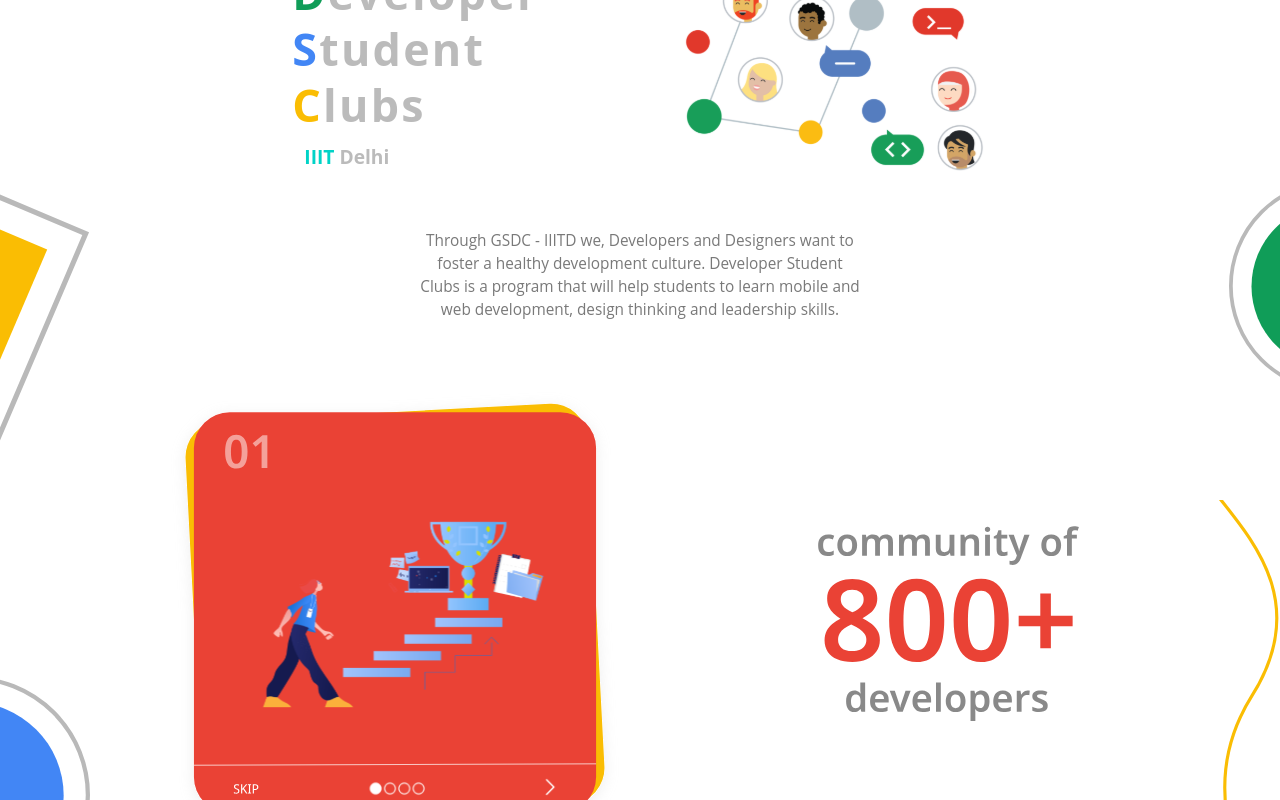
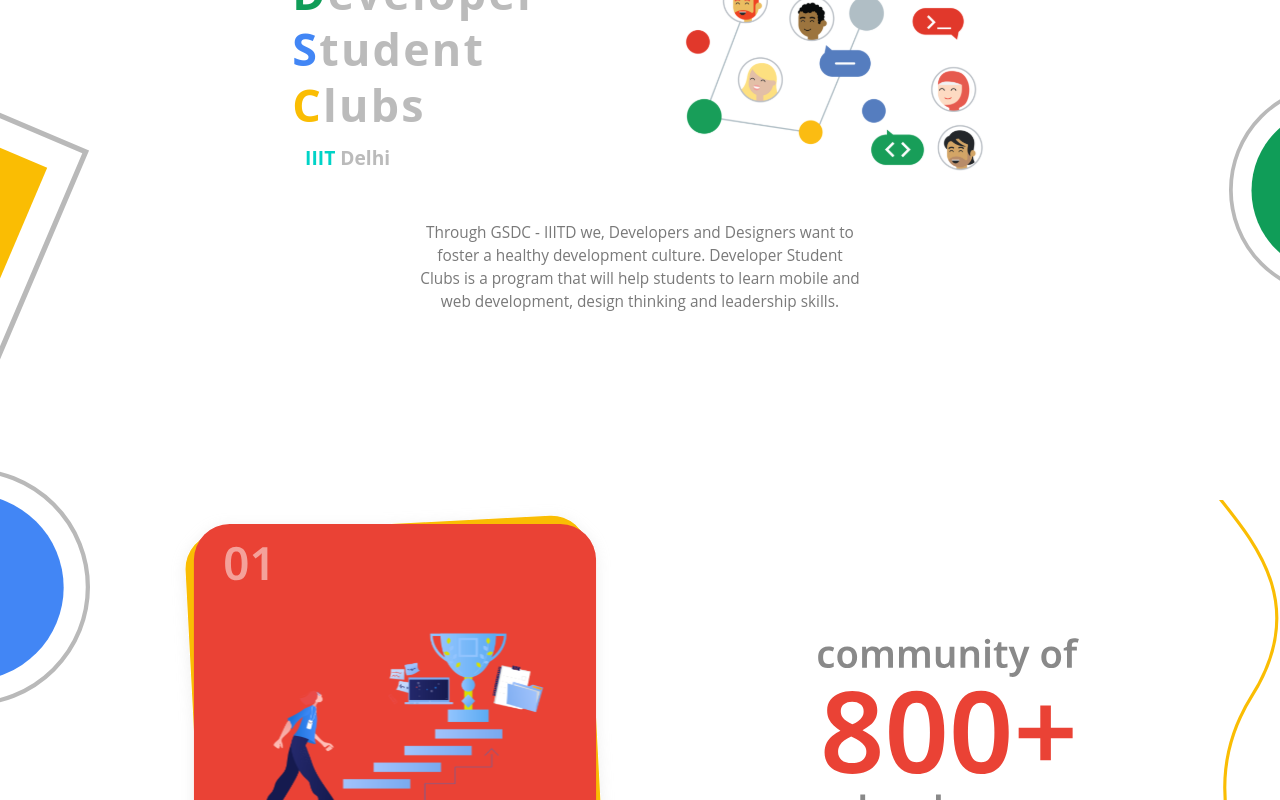
Before and after one commit to GDSC-IIITD/gdsc-landing, a React (Create React App) app: page / in a window 1280 px wide. Shown: the part 300-1100 px from the top of the page. Built offline with nearby package versions, Linux system fonts and the light colour scheme.

Commit message:
some minor changes value proposition

```diff
--- a/src/components/Footer.jsx
+++ b/src/components/Footer.jsx
@@ -3,7 +3,9 @@ import {Link} from 'react-router-dom'
 
 function Footer() {
   return (
-    <div>Footer</div>
+    <div>
+
+    </div>
   )
 }
 
--- a/src/components/sections/Hero.jsx
+++ b/src/components/sections/Hero.jsx
@@ -9,23 +9,23 @@ import right_lower_semicircle from '../../images/backgrounds/hero_svgs/right_low
 function Hero() {
   return (
     <div>
-      <div id='container' className='pt-[15vh] flex flex-col align-middle small:pt-[20vh]'>
+      <div id='container' className='py-[15vh] flex flex-col align-middle small:py-[20vh]'>
         <div className='absolute top-0 z-0 w-[16vmax]'>
           <img src={upper_left}  width={"100%"} alt='upper left' />
         </div>
-        <div className='absolute top-[17vmax] left-[2vmax] z-10 w-[3vmax]'>
+        <div className='absolute top-[17vmax] left-[2vmax] z-10 w-[3vmax] small:top-[20vmax]'>
           <img src={left_middle_square} width={"100%"} alt='left_middle_square' />
         </div>
-        <div className='absolute top-[55vh] z-10 w-[7vmax]'>
+        <div className='absolute top-[28vmax] z-10 w-[7vmax] small:top-[45vmax]'>
           <img src={lower_yellow_square} width={"100%"} alt='lower_yellow_square' />
         </div>
-        <div className='absolute top-[0] right-0 z-10 w-[19vmax]'>
+        <div className='absolute top-[0] right-0 z-10 w-[19vmax] small:'>
           <img src={upper_right_wave} width={"100%"} alt='upper_right_wave' />
         </div>
-        <div className='absolute top-[16vh] right-[26vw] z-10 w-[4vmax] small:top-[16vmax] small:right-[15vw]'>
+        <div className='absolute top-[8vmax] right-[26vw] z-10 w-[4vmax] small:top-[15vmax] small:right-[15vw]'>
           <img src={right_middle_circle} width={"100%"} alt='right_middle_circle' />
         </div>
-        <div className='absolute top-[60vh] right-[0] z-10 w-[4vmax]'>
+        <div className='absolute top-[30vmax] right-[0] z-10 w-[4vmax] small:top-[50vmax]'>
           <img src={right_lower_semicircle} width={"100%"} alt='right_lower_semicircle' />
         </div>
         <div id='upper-half-container' className='flex w-full justify-center z-30'>
@@ -34,13 +34,13 @@ function Hero() {
             <div><span className='text-googleGreen'>D</span>eveloper</div>
             <div><span className='text-googleBlue'>S</span>tudent</div>
             <div><span className='text-googleYellow'>C</span>lubs</div>
-            <div className='text-[1.5vmax] p-3 tracking-normal'><span className='text-[#00D3C7]'>IIIT</span> Delhi</div>
+            <div className='text-[1.5vmax] p-[1vmax] tracking-normal'><span className='text-[#00D3C7]'>IIIT</span> Delhi</div>
           </div>
           <div id='animation-gif' className='w-[25%] small:w-[50%]'>
             <img src={temp_animation} alt='animation-gif'></img>
           </div>
         </div>
-        <div id='lower-half-container' className='w-full flex justify-center text-center pt-12 z-30'>
+        <div id='lower-half-container' className='w-full flex justify-center text-center pt-[3vmax] z-30'>
           <div className='w-[35%] font-google text-[#797979] text-[1.2vmax] small:w-[70%] small:text-[1.8vmax]'>
             Through GSDC - IIITD we, Developers and Designers want to foster a healthy development culture. Developer Student Clubs is a program that will help students to learn mobile and web development, design thinking and leadership skills.
           </div>
--- a/src/components/sections/ValueProposition.jsx
+++ b/src/components/sections/ValueProposition.jsx
@@ -23,14 +23,14 @@ function ValueProposition() {
   }, []);
   return (
     <>
-      <div className="flex w-[7vmax] absolute top-[122vh] left-0 z-0 small:top-[92vh] small:w-[2.5vmax]">
+      <div className="flex w-[7vmax] absolute top-[60vmax] left-0 z-0 small:top-[107vmax] small:w-[2.5vmax]">
         <img src={circleShape} width={"100%"} alt="circle shape" />
       </div>
-      <div className="flex w-[8vmax] absolute top-[100vh] right-0 z-0 small:top-[80vh]">
+      <div className="flex w-[8vmax] absolute top-[100vh] right-0 z-0 small:top-[95vmax]">
       <img src={waveShape} width={"100%"} alt="wave shape" />
       </div>
 
-      <div className="z-1 w-full grid grid-cols-1 gap-10 mt-[31px]">
+      <div className="z-1 w-full grid grid-cols-1 gap-10 mt-[31px] pb-[20vmax]">
         <div className="flex flex-wrap justify-evenly items-center">
           <div className="flex items-center w-[35%] justify-center shrink small:w-[55%]"
             data-aos="slide-right"
--- a/src/pages/Home.jsx
+++ b/src/pages/Home.jsx
@@ -5,12 +5,12 @@ import SocialValidation from "../components/sections/SocialValidation";
 import Sponsors from "../components/sections/Sponsors";
 function App() {
   return (
-    <>
+    <div className=' overflow-clip'>
       <Hero/>
       <ValueProposition/>
       <SocialValidation/>
       <Sponsors/>
-    </>
+    </div>
   );
 }
 
```
